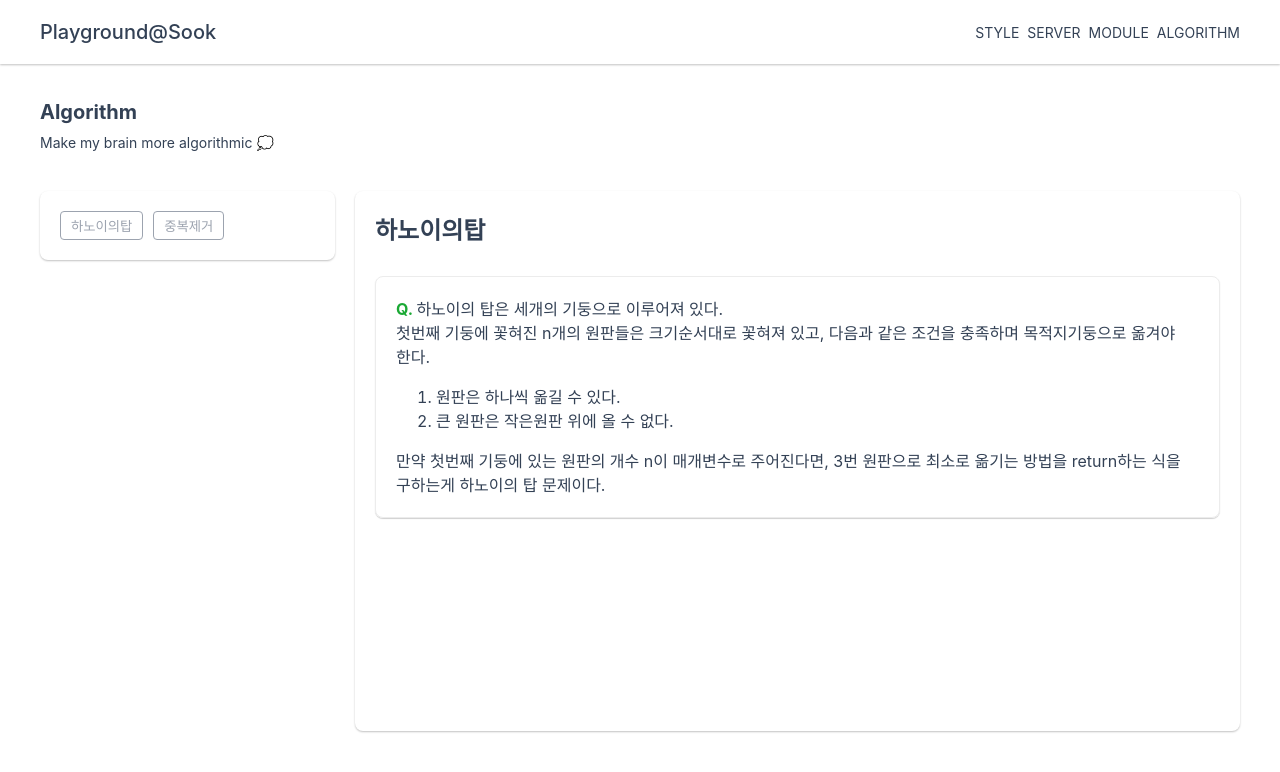
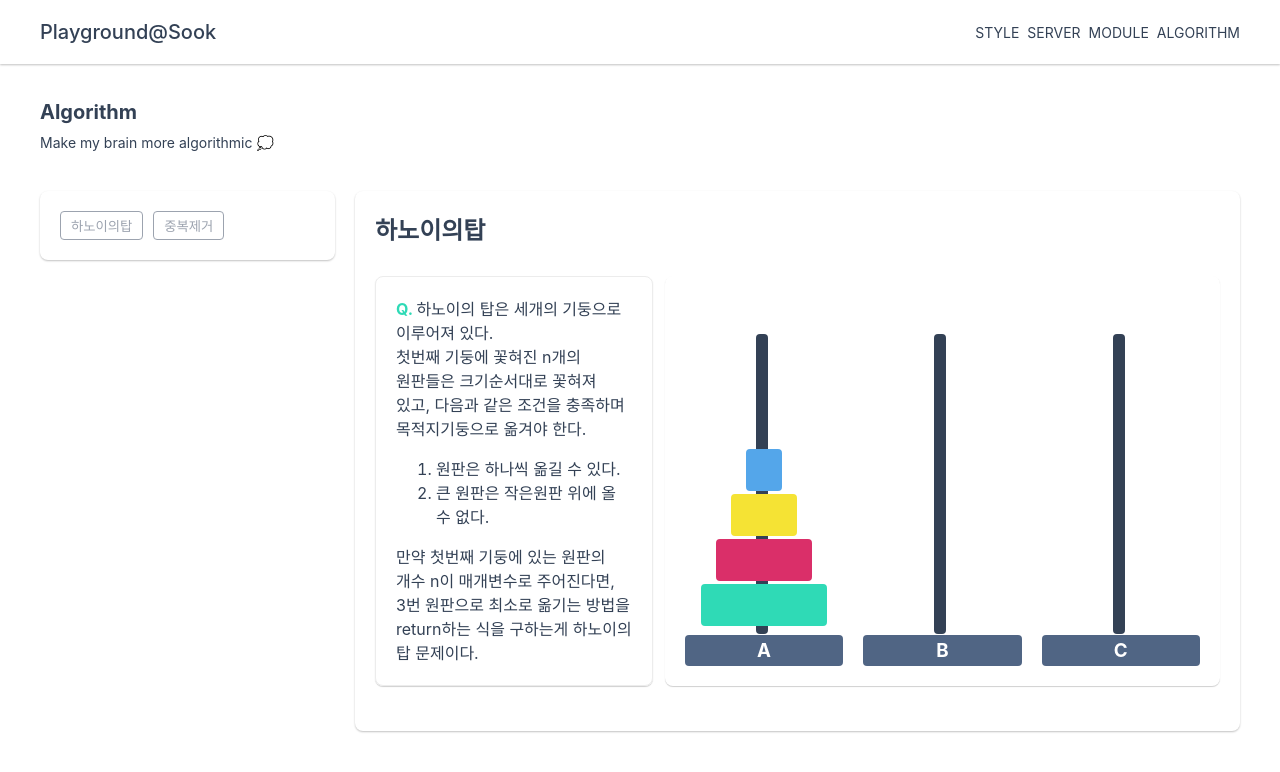
Before and after one commit to 22sook00/playGround, a React (Create React App) app: page /algorithm in a window 1280 px wide. Shown: the top 772 px of the page. Built offline with nearby package versions, Linux system fonts and the light colour scheme; a web font is replaced by a local one.

Commit message:
Add hanoitower style with emotion

```diff
--- a/src/components/Algorithm/Algorithm.style.ts
+++ b/src/components/Algorithm/Algorithm.style.ts
@@ -1,14 +1,20 @@
 import styled from "@emotion/styled";
 
 export const color = {
-	$default: "#828282",
-	$point: "#e91e63",
-	$sub: "#1ba935",
-	$main: "#ffeb3b",
+	$default: "#334155",
+	$gray: "#506584",
+	$point: "#54a6ea",
+	$sub: "#2fdab6",
+	$main: "#f5e334",
+	$warning: "#da2f69",
 	$border: "1px solid #ececec",
 };
-
-export const HanoiInfo = styled.div`
+export const HanoiContainer = styled.main`
+	display: grid;
+	gap: 12px;
+	grid-template-columns: 1fr 2fr;
+`;
+export const HanoiInfo = styled.section`
 	border: ${color.$border};
 	padding: 20px;
 	border-radius: 8px;
@@ -24,3 +30,71 @@ export const HanoiInfo = styled.div`
 		}
 	}
 `;
+export const HanoiTowerContainer = styled.section`
+	border-radius: 8px;
+	box-shadow: 0px 1px 1px #00000030;
+	padding: 20px;
+	display: flex;
+	flex-direction: column;
+	justify-content: flex-end;
+`;
+export const HanoiTowerWrapper = styled.div`
+	display: grid;
+	gap: 20px;
+	grid-template-columns: repeat(3, 1fr);
+`;
+export const HanoiPillars = styled.div`
+	position: relative;
+	bottom: 0;
+	width: 100%;
+	height: fit-content;
+	min-height: 22px;
+	padding: 4px 0;
+	text-align: center;
+	color: white;
+	background-color: ${color.$gray};
+	border-radius: 4px;
+	display: flex;
+	align-items: center;
+	justify-content: center;
+
+	> article {
+		position: absolute;
+		bottom: 32px;
+		left: 45%;
+		height: 300px;
+		width: 12px;
+		border-radius: 4px;
+		background-color: ${color.$default};
+	}
+`;
+export const HanoiDesc = styled.div<any>`
+	position: absolute;
+	bottom: calc(220px - ${(props) => `${props.widthProps * 45}px`});
+	width: ${(props) => `${props.widthProps * 30}px`};
+	padding: 18px 0;
+	border-radius: 4px;
+	background-color: ${(props) =>
+		props.widthProps === 1
+			? color.$point
+			: props.widthProps === 2
+			? color.$main
+			: props.widthProps === 3
+			? color.$warning
+			: color.$sub};
+	border: 3px solid;
+	border-color: ${(props) =>
+		props.widthProps === 1
+			? color.$point
+			: props.widthProps === 2
+			? color.$main
+			: props.widthProps === 3
+			? color.$warning
+			: color.$sub};
+	transition: all cubic-bezier(0.55, 0.055, 0.675, 0.19);
+	cursor: pointer;
+	&:hover {
+		transition: all 0.3s;
+		border: 3px solid ${color.$default};
+	}
+`;
--- a/src/components/Algorithm/Hanoi.tsx
+++ /dev/null
@@ -1,25 +0,0 @@
-import React from "react";
-import * as S from "./Algorithm.style";
-
-const Hanoi = () => {
-	return (
-		<>
-			<S.HanoiInfo>
-				<b>Q. </b>
-				하노이의 탑은 세개의 기둥으로 이루어져 있다.
-				<br />
-				첫번째 기둥에 꽃혀진 n개의 원판들은 크기순서대로 꽃혀져 있고, 다음과
-				같은 조건을 충족하며 목적지기둥으로 옮겨야 한다.
-				<ul>
-					<li>원판은 하나씩 옮길 수 있다.</li>
-					<li>큰 원판은 작은원판 위에 올 수 없다.</li>
-				</ul>
-				만약 첫번째 기둥에 있는 원판의 개수 n이 매개변수로 주어진다면, 3번
-				원판으로 최소로 옮기는 방법을 return하는 식을 구하는게 하노이의 탑
-				문제이다.
-			</S.HanoiInfo>
-		</>
-	);
-};
-
-export default Hanoi;
--- /dev/null
+++ b/src/components/Algorithm/Hanoi/Hanoi.tsx
@@ -0,0 +1,53 @@
+import React, { useState } from "react";
+import * as S from "../Algorithm.style";
+
+const Hanoi = () => {
+	//hanoi 식
+	const [desc, setDesc] = useState(4);
+	//const hanoiFunc = () => {
+	//	if()
+	//}
+	const descArr = Array.from({ length: desc }, (v, i) => i + 1).reverse();
+	console.log("descArr", descArr);
+	return (
+		<S.HanoiContainer>
+			<S.HanoiInfo>
+				<b>Q. </b>
+				하노이의 탑은 세개의 기둥으로 이루어져 있다.
+				<br />
+				첫번째 기둥에 꽃혀진 n개의 원판들은 크기순서대로 꽃혀져 있고, 다음과
+				같은 조건을 충족하며 목적지기둥으로 옮겨야 한다.
+				<ul>
+					<li>원판은 하나씩 옮길 수 있다.</li>
+					<li>큰 원판은 작은원판 위에 올 수 없다.</li>
+				</ul>
+				만약 첫번째 기둥에 있는 원판의 개수 n이 매개변수로 주어진다면, 3번
+				원판으로 최소로 옮기는 방법을 return하는 식을 구하는게 하노이의 탑
+				문제이다.
+			</S.HanoiInfo>
+			<S.HanoiTowerContainer>
+				<S.HanoiTowerWrapper>
+					<S.HanoiPillars>
+						<article />
+						{descArr.map((el, idx: number) => {
+							return <S.HanoiDesc key={idx} widthProps={el}></S.HanoiDesc>;
+						})}
+
+						<h3>A</h3>
+					</S.HanoiPillars>
+
+					<S.HanoiPillars>
+						<article />
+						<h3>B</h3>
+					</S.HanoiPillars>
+					<S.HanoiPillars>
+						<article />
+						<h3>C</h3>
+					</S.HanoiPillars>
+				</S.HanoiTowerWrapper>
+			</S.HanoiTowerContainer>
+		</S.HanoiContainer>
+	);
+};
+
+export default Hanoi;
--- a/src/pages/AlgorithmPage.tsx
+++ b/src/pages/AlgorithmPage.tsx
@@ -1,5 +1,5 @@
 import Dupe from "components/Algorithm/Dupe";
-import Hanoi from "components/Algorithm/Hanoi";
+import Hanoi from "components/Algorithm/Hanoi/Hanoi";
 import SubHeader from "components/Common/Headers/SubHeader";
 import Layout from "components/Common/Layout/Layout";
 import Tag from "components/Common/Tag/Tag";
```
